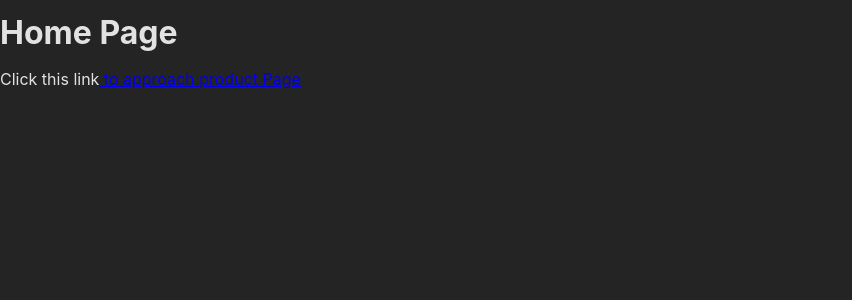
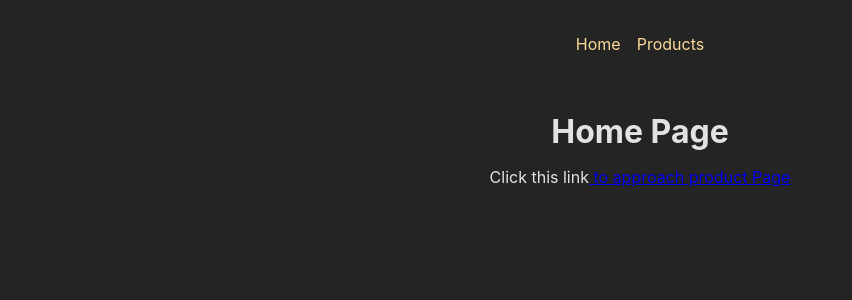
Before and after one commit to ngxpaul/React_Route-Navigate, a React (Create React App) app: page / in a window 1280 px wide. Shown: the top 300 px of the page, without its empty margins (0-852 px from the left). Built offline with nearby package versions, Linux system fonts and the light colour scheme.

Commit message:
328. Layouts & Nested Routes

```diff
--- a/src/App.js
+++ b/src/App.js
@@ -1,17 +1,22 @@
 import HomePage from "./page/Home";
+import RootLayout from "./page/Root";
 import ProductPage from "./page/product";
-import { createBrowserRouter, RouterProvider , createRoutesFromElements, Route } from "react-router-dom";
-// const router = createBrowserRouter([
-//   { path: "/", element: <HomePage /> },
-//   { path: "/product-page", element: <ProductPage /> },
-// ]);
-const routeDefinitions =createRoutesFromElements(
-  <Route>
-    <Route path="/" element={<HomePage />} />
-    <Route path="/product-page" element={<ProductPage />} />
-  </Route>
-);
-const router =createBrowserRouter(routeDefinitions)
+import {
+  createBrowserRouter,
+  RouterProvider,
+  createRoutesFromElements,
+  Route,
+} from "react-router-dom";
+const router = createBrowserRouter([
+  {
+    path: "/",
+    element: <RootLayout />,
+    children: [
+      { path: "/", element: <HomePage /> },
+      { path: "/product-page", element: <ProductPage /> },
+    ],
+  },
+]);
 function App() {
   return <RouterProvider router={router} />;
 }
--- /dev/null
+++ b/src/components/MainNavigation.js
@@ -0,0 +1,19 @@
+import { Link } from 'react-router-dom';
+import classes from './MainNavigation.module.css';
+function MainNavigation(){
+    return(
+        <header className={classes.header}>
+            <nav>
+                <ul className={classes.list}>
+                    <li>
+                        <Link to="/">Home</Link>
+                    </li>
+                    <li>
+                        <Link to="/product-page">Products</Link>
+                    </li>
+                </ul>
+            </nav>
+        </header>
+    )
+}
+export default MainNavigation;
--- /dev/null
+++ b/src/components/MainNavigation.module.css
@@ -0,0 +1,23 @@
+.header {
+    max-width: 60rem;
+    margin: auto;
+    padding: 2rem;
+    display: flex;
+    justify-content: center;
+  }
+
+  .list {
+    display: flex;
+    gap: 1rem;
+  }
+
+  .list a {
+    text-decoration: none;
+    color: var(--color-primary-400);
+  }
+
+  .list a:hover,
+  .list a.active {
+    color: var(--color-primary-800);
+    text-decoration: underline;
+  }
--- /dev/null
+++ b/src/page/Root.js
@@ -0,0 +1,14 @@
+import { Outlet } from "react-router-dom";
+import MainNavigation from "../components/MainNavigation";
+import  classes from "./Root.module.css";
+function RootLayout() {
+  return (
+    <div>
+      <MainNavigation></MainNavigation>
+      <main className={classes.content}>
+        <Outlet />
+      </main>
+    </div>
+  );
+}
+export default RootLayout;
--- /dev/null
+++ b/src/page/Root.module.css
@@ -0,0 +1,4 @@
+.content{
+    margin: 2rem auto;
+    text-align: center;
+}
--- a/src/page/product.js
+++ b/src/page/product.js
@@ -1,10 +1,10 @@
-import {Link} from 'react-router-dom';
+import { Link } from "react-router-dom";
 function ProductPage() {
   return (
     <div>
       <h1>Product Page</h1>
       <p>
-        Click this link<Link to='/'> to approach HomePage</Link>
+        Click this link<Link to="/"> to approach HomePage</Link>
       </p>
     </div>
   );
```
Also changed, not shown: src/page/Home.js (+4 -5 lines).
